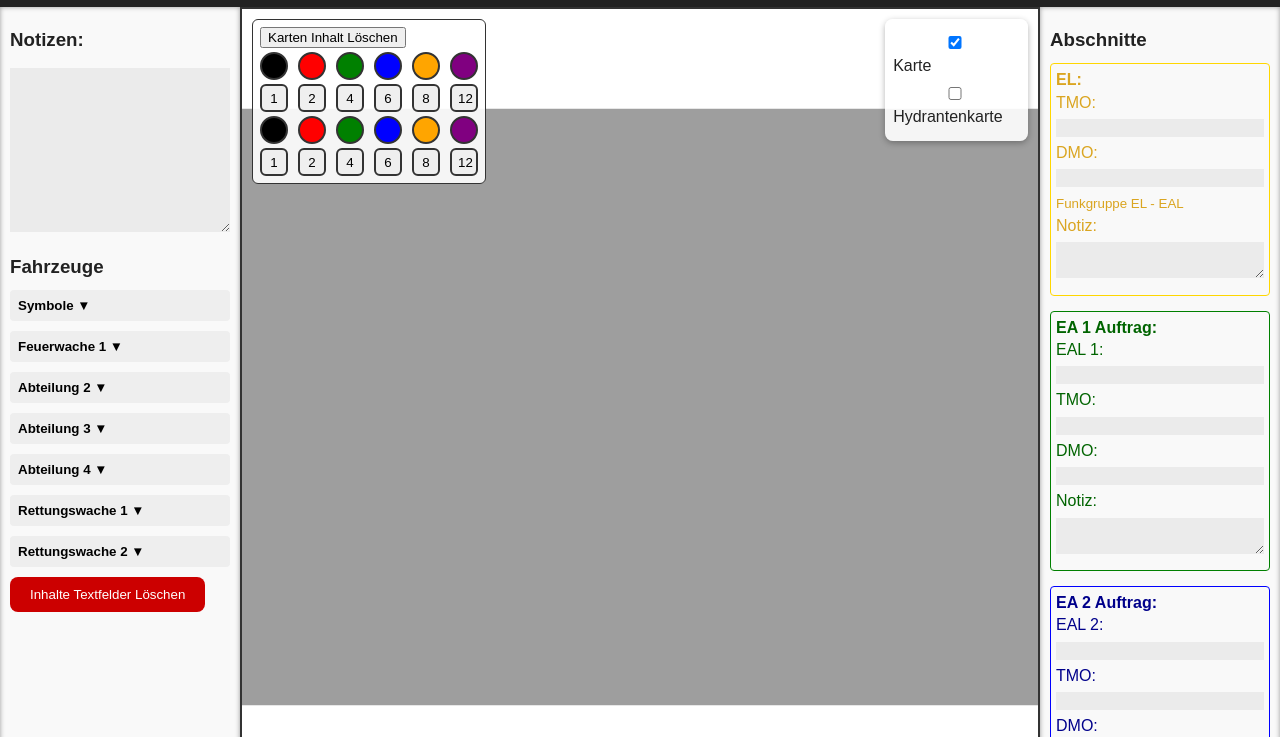
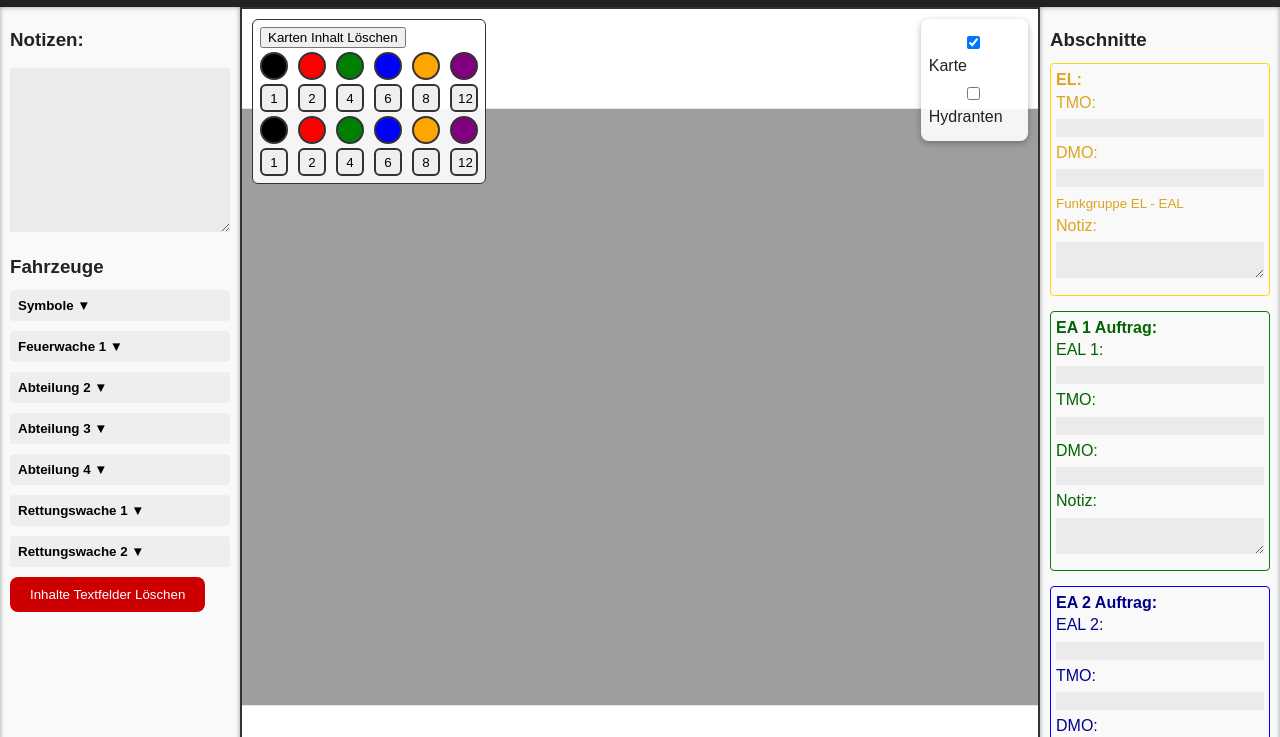
Before and after one commit to Jan1217/fspWebsiteTaktikTafel, a website built with webpack: page index.html in a window 1280 px wide. Shown: the part 63-800 px from the top of the page. Built offline with nearby package versions, Linux system fonts and the light colour scheme.

Commit message:
Neue Website

```diff
--- a/index.html
+++ b/index.html
@@ -113,7 +113,7 @@
           </label>
           <label>
             <input type="checkbox" id="layer-hydrants">
-            Hydrantenkarte
+            Hydranten
           </label>
         </div>
       </div>
```
